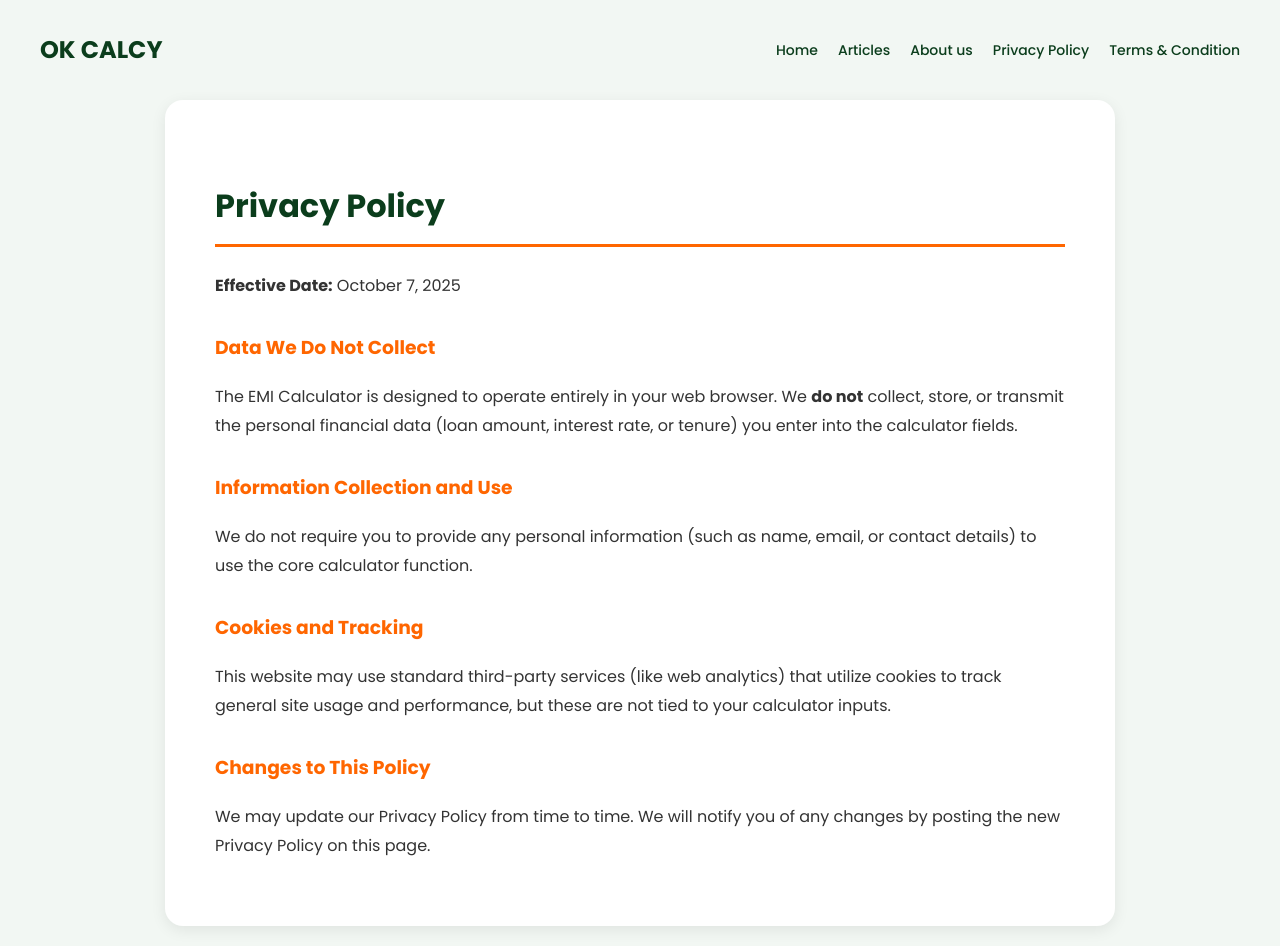
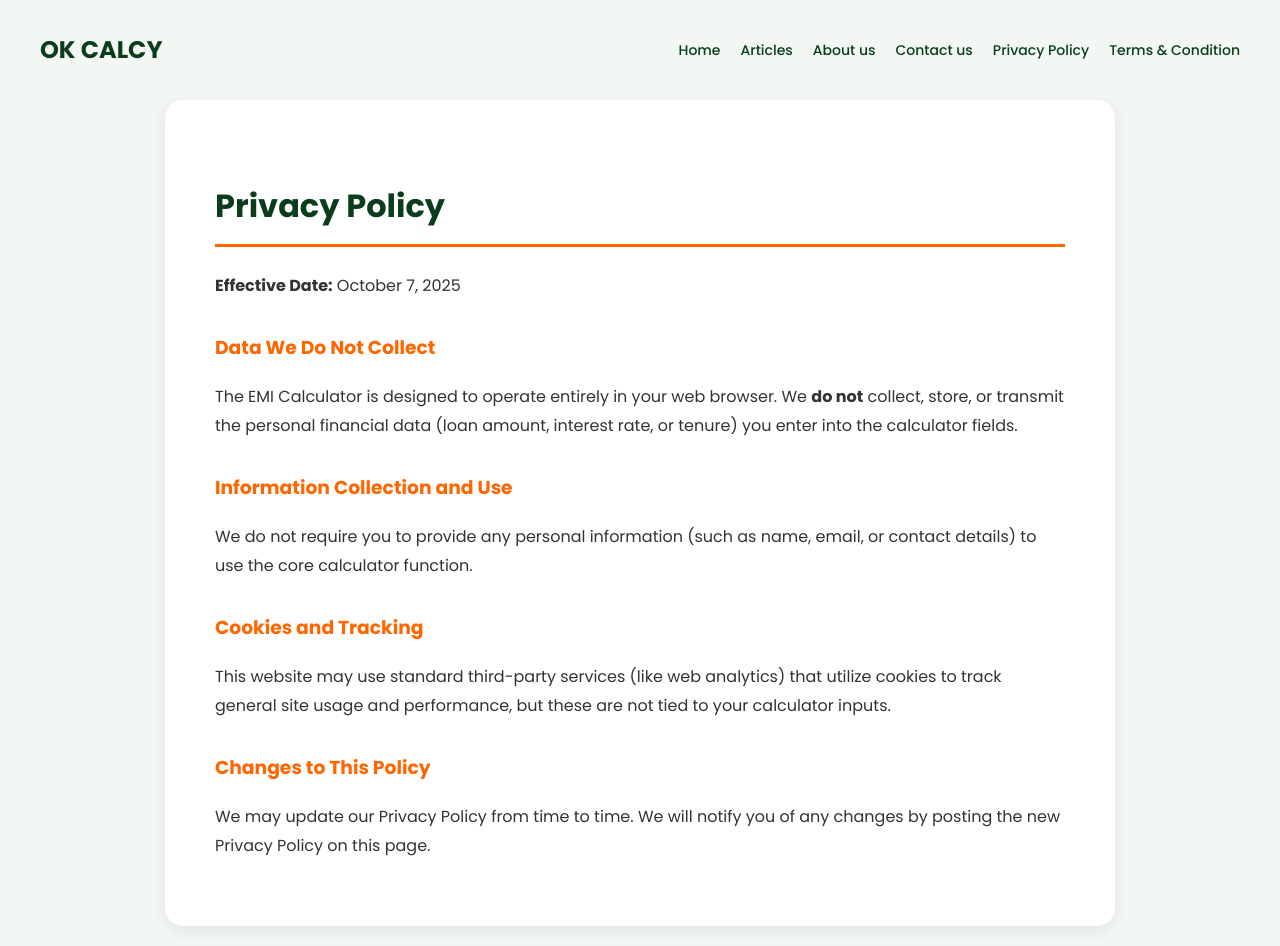
Before and after one commit to ankitranot/emicalculator, a plain HTML site: page privacy.html in a window 1280 px wide. Drawn offline with Linux system fonts and the light colour scheme.

Commit message:
Update privacy.html

```diff
--- a/privacy.html
+++ b/privacy.html
@@ -235,7 +235,7 @@
             <a href="/" onclick="closeMenu()">Home</a>
             <a href="/articles" onclick="closeMenu()">Articles</a>
             <a href="/about" onclick="closeMenu()">About us</a>
-
+            <a href="/contact" onclick="closeMenu()">Contact us</a>
             <a href="/privacy" onclick="closeMenu()">Privacy Policy</a>
             <a href="/terms" onclick="closeMenu()">Terms & Condition</a>
         </nav>
```
Lines whose indentation alone changed are shown as unchanged.
